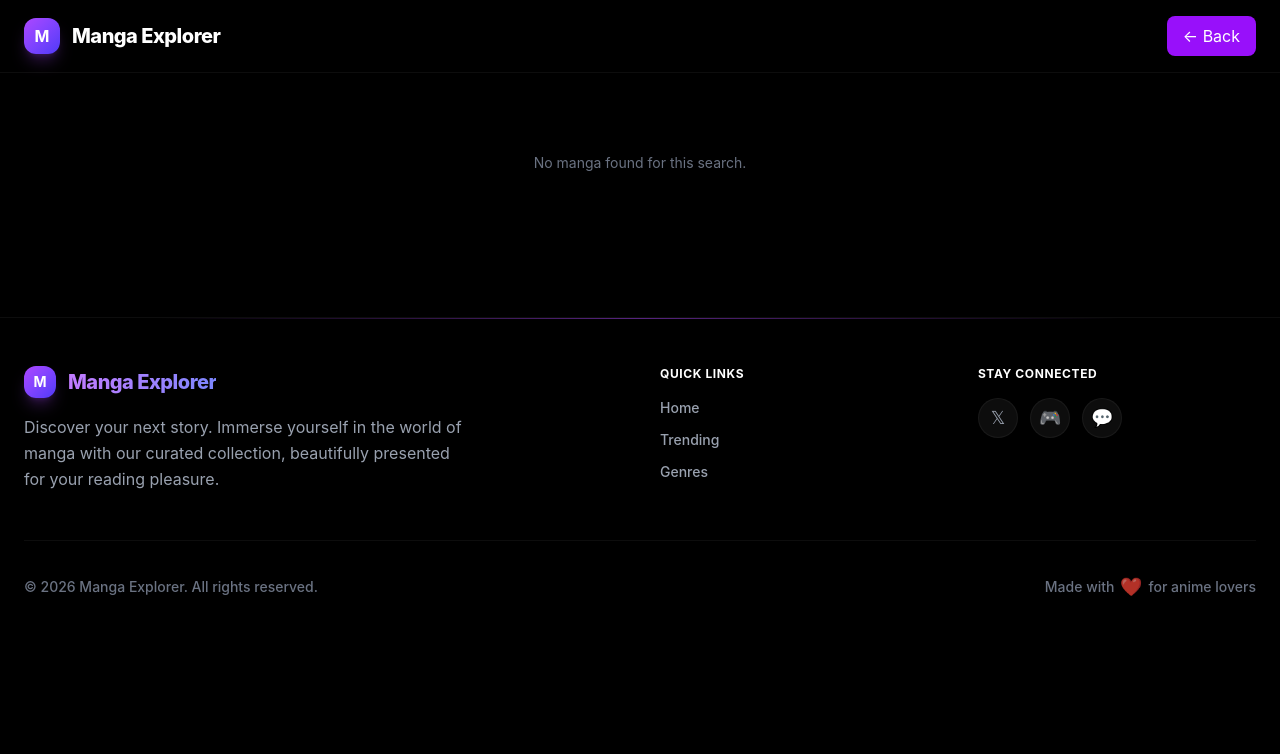
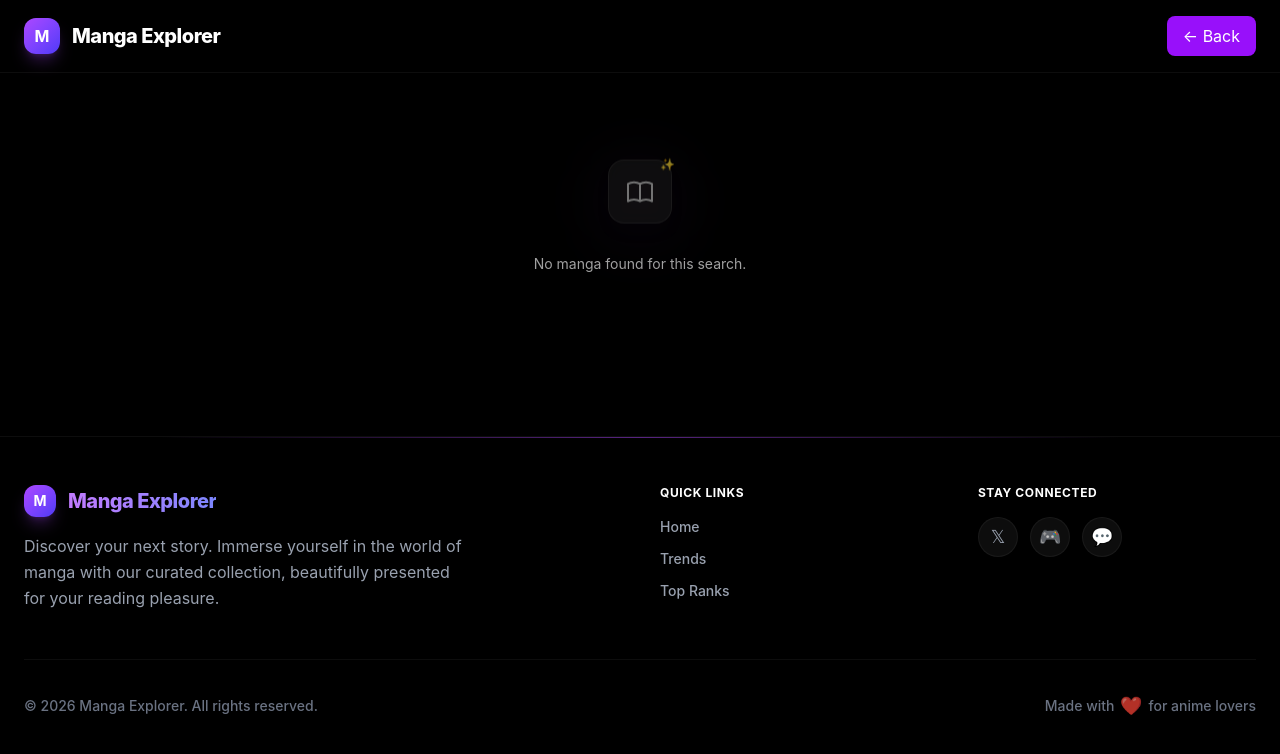
Before and after one commit to Yasin-Rahimi/manga-explorer, a React (Vite) app: page /search in a window 1280 px wide. Shown: the top 754 px of the page. Built offline with nearby package versions, Linux system fonts and the light colour scheme.

Commit message:
enhance the ui of error, empty and loading states

```diff
--- a/src/components/Footer.jsx
+++ b/src/components/Footer.jsx
@@ -29,8 +29,8 @@ export default function Footer() {
                         <ul className="space-y-3 text-gray-400 font-medium">
                             {[
                                 {name: 'Home', to: '/'},
-                                {name: 'Trending', to: '/'},
-                                {name: 'Genres', to: '/'}
+                                {name: 'Trends', to: '/'},
+                                {name: 'Top Ranks', to: '/'}
                             ].map((link, index) => (
                                 <li key={index}>
                                     <Link to={link.to} className="hover:text-purple-400 hover:translate-x-1 inline-block transition-all duration-300 cursor-pointer">
--- a/src/components/ui/Empty.jsx
+++ b/src/components/ui/Empty.jsx
@@ -1,7 +1,22 @@
 export default function Empty({ message = "Nothing found." }) {
     return (
-        <div className="w-full flex justify-center items-center py-10">
-            <p className="text-gray-500 text-sm">
+        <div className="w-full flex flex-col justify-center items-center py-14 px-6 text-center max-w-sm mx-auto">
+            <div className="relative mb-5 group">
+                {/* Soft backdrop radial light */}
+                <div className="absolute inset-0 bg-purple-500/5 rounded-full blur-xl scale-125 transition-transform duration-500 group-hover:scale-150"></div>
+
+                {/* Floating Book/Manga container */}
+                <div className="relative w-16 h-16 bg-neutral-900/60 rounded-2xl border border-white/5 flex items-center justify-center shadow-lg backdrop-blur-sm animate-[bounce_4s_infinite_ease-in-out]">
+                    <svg className="w-8 h-8 text-neutral-500 group-hover:text-purple-400 transition-colors duration-300" fill="none" viewBox="0 0 24 24" stroke="currentColor">
+                        <path strokeLinecap="round" strokeLinejoin="round" strokeWidth={1.5} d="M12 6.253v13m0-13C10.832 5.477 9.246 5 7.5 5S4.168 5.477 3 6.253v13C4.168 18.477 5.754 18 7.5 18s3.332.477 4.5 1.253m0-13C13.168 5.477 14.754 5 16.5 5c1.747 0 3.332.477 4.5 1.253v13C19.832 18.477 18.247 18 16.5 18c-1.746 0-3.332.477-4.5 1.253" />
+                    </svg>
+                    {/* Small visual sparkle sparks */}
+                    <span className="absolute -top-1 -right-1 text-xs text-purple-400/80 animate-pulse">✨</span>
+                </div>
+            </div>
+
+            {/* Empty result message */}
+            <p className="text-neutral-400 text-sm leading-relaxed max-w-xs font-normal">
                 {message}
             </p>
         </div>
--- a/src/components/ui/Error.jsx
+++ b/src/components/ui/Error.jsx
@@ -1,18 +1,22 @@
-export default function Error({ message, onRetry }) {
+export default function Error({ message }) {
     return (
-        <div className="w-full flex flex-col items-center justify-center py-10 text-center">
-            <p className="text-red-400 mb-3 text-2xl">
-                {message}
-            </p>
+        <div className="w-full flex flex-col items-center justify-center py-10 px-4 text-center max-w-md mx-auto">
+            {/* Elegant glassmorphic alert box */}
+            <div className="w-full p-6 rounded-2xl bg-linear-to-b from-rose-950/20 to-neutral-950/20 border border-rose-500/10 backdrop-blur-md shadow-xl flex flex-col items-center">
 
-            {onRetry && (
-                <button
-                    onClick={onRetry}
-                    className="px-4 py-2 bg-purple-600 rounded-lg hover:bg-purple-500 transition cursor-pointer"
-                >
-                    Retry
-                </button>
-            )}
+                {/* Warning icon badge */}
+                <div className="w-12 h-12 rounded-full bg-rose-500/10 border border-rose-500/20 flex items-center justify-center mb-4 text-rose-400 shadow-inner animate-[pulse_3s_infinite]">
+                    <svg className="w-5 h-5" fill="none" viewBox="0 0 24 24" stroke="currentColor">
+                        <path strokeLinecap="round" strokeLinejoin="round" strokeWidth={2} d="M12 9v2m0 4h.01m-6.938 4h13.856c1.54 0 2.502-1.667 1.732-3L13.732 4c-.77-1.333-2.694-1.333-3.464 0L3.34 16c-.77 1.333.192 3 1.732 3z" />
+                    </svg>
+                </div>
+
+                {/* Main error message text */}
+                <p className="text-neutral-300 mb-5 text-sm font-medium leading-relaxed max-w-xs">
+                    {message}
+                </p>
+
+            </div>
         </div>
     );
 }
--- a/src/components/ui/Loading.jsx
+++ b/src/components/ui/Loading.jsx
@@ -1,7 +1,21 @@
 export default function Loading({ text = "Loading..." }) {
     return (
-        <div className="w-full flex justify-center items-center py-10">
-            <p className="text-gray-400 animate-pulse text-sm">
+        <div className="w-full flex flex-col justify-center items-center py-12 px-4">
+            <div className="relative flex items-center justify-center">
+                {/* Glowing decorative outer ring */}
+                <div className="absolute w-16 h-16 rounded-full bg-linear-to-tr from-purple-600 via-indigo-600 to-blue-500 opacity-20 blur-md animate-pulse"></div>
+
+                {/* Double-layered rotating premium spinner */}
+                <div className="relative w-12 h-12">
+                    <div className="absolute inset-0 rounded-full border-2 border-purple-500/10"></div>
+                    <div className="absolute inset-0 rounded-full border-2 border-t-purple-500 border-r-indigo-500 animate-spin"></div>
+                    <div className="absolute inset-2 rounded-full border border-dashed border-purple-400/20 animate-[spin_3s_linear_infinite_reverse]"></div>
+                </div>
+            </div>
+
+            {/* Pulsing Loading Text with gradient accent */}
+            <p className="mt-5 text-neutral-400 font-medium tracking-wide text-sm animate-pulse flex items-center gap-1.5 selection:bg-purple-500/30">
+                <span className="inline-block w-1.5 h-1.5 rounded-full bg-purple-500 animate-ping"></span>
                 {text}
             </p>
         </div>
--- a/src/pages/Search.jsx
+++ b/src/pages/Search.jsx
@@ -9,6 +9,7 @@ import Error from "../components/ui/Error";
 import Empty from "../components/ui/Empty";
 
 export default function Search() {
+
   const [params] = useSearchParams();
   const [results, setResults] = useState([]);
   const [loading, setLoading] = useState(false);
@@ -32,7 +33,7 @@ export default function Search() {
         }
       } catch (err) {
         if (!ignore) {
-          setError("❌ Failed to search manga.");
+          setError("Failed to search manga.");
           setResults([]);
         }
       } finally {
```
